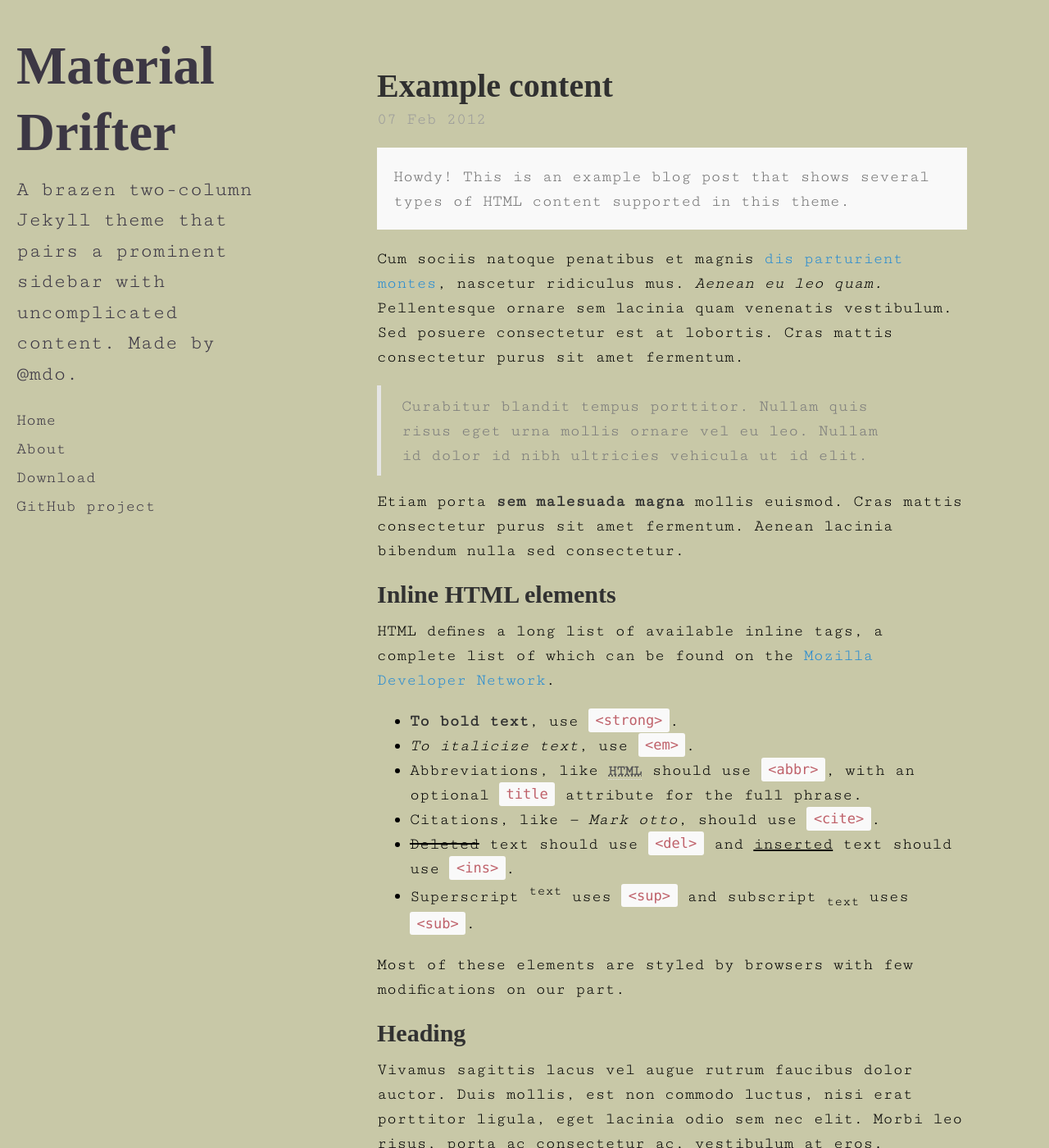
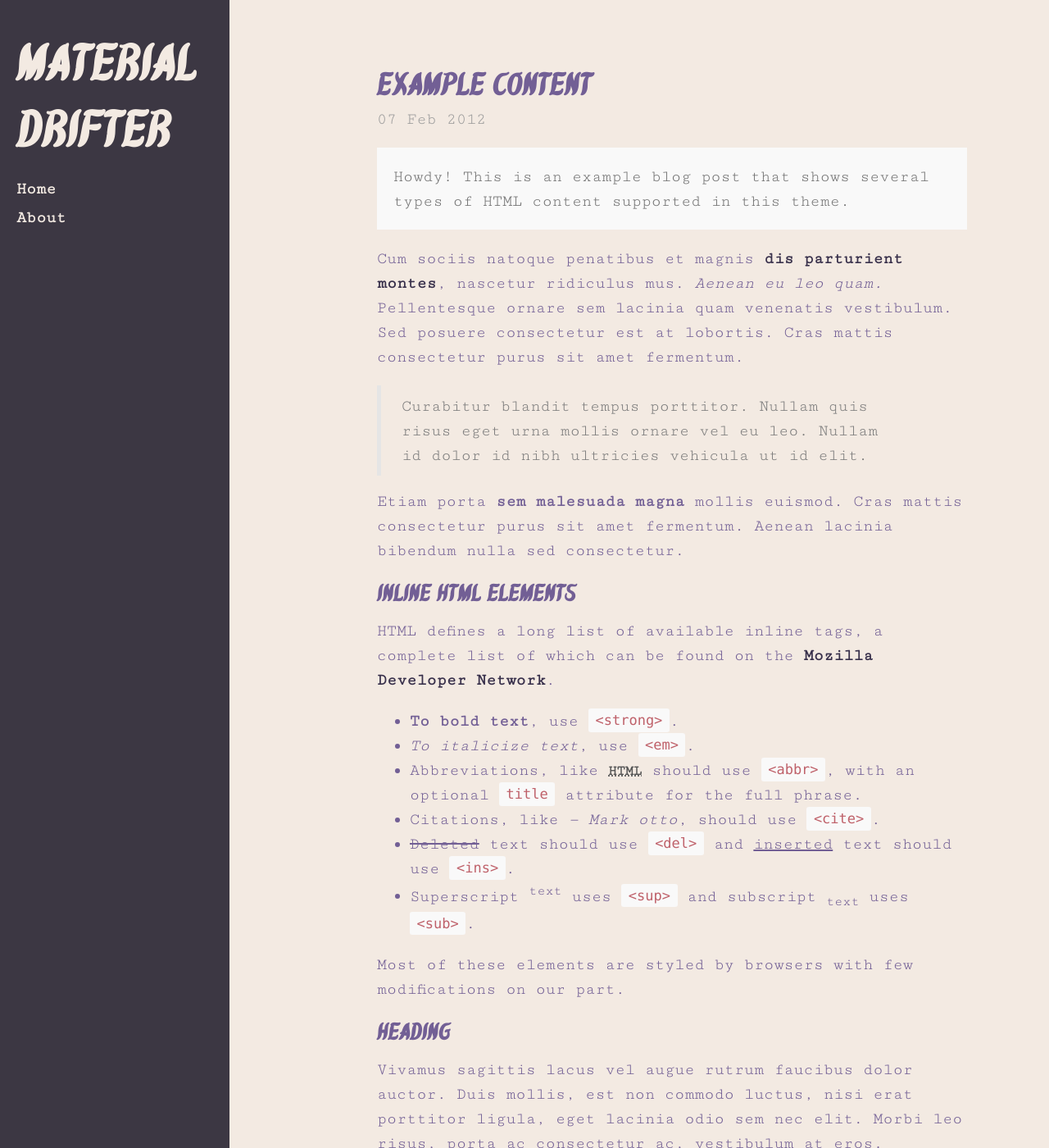
Before and after one commit to material-drifter/material-drifter.github.io, a Jekyll site: the page built from _posts/2012-02-07-example-content.md, in a window 1280 px wide and 1400 px high. Shown: the whole window at 82% size. Built offline with Jekyll 4.4.1, drawn with Linux system fonts in a browser that asks for light colours; some web fonts are replaced; some of the changed text lies outside the part shown.

Commit message:
inital styling

```diff
--- a/_includes/sidebar.html
+++ b/_includes/sidebar.html
@@ -1,10 +1,7 @@
 <div class="sidebar">
     <div class="container sidebar">
         <div class="sidebar-about">
-            <h1>
-                <a href="{{ site.baseurl }}"> {{ site.title }} </a>
-            </h1>
-            <p class="lead">{{ site.description }}</p>
+            <h1>{{ site.title }}</h1>
         </div>
 
         <nav class="sidebar-nav">
@@ -25,15 +22,6 @@
                 >{{ node.title }}</a
             >
             {% endif %} {% endif %} {% endfor %}
-
-            <a
-                class="sidebar-nav-item"
-                href="{{ site.github.repo }}/archive/v{{ site.version }}.zip"
-                >Download</a
-            >
-            <a class="sidebar-nav-item" href="{{ site.github.repo }}"
-                >GitHub project</a
-            >
         </nav>
     </div>
 </div>
--- a/_layouts/post.html
+++ b/_layouts/post.html
@@ -3,23 +3,7 @@ layout: default
 ---
 
 <div class="post">
-  <h1 class="post-title">{{ page.title }}</h1>
-  <span class="post-date">{{ page.date | date_to_string }}</span>
-  {{ content }}
+    <h1 class="post-title">{{ page.title }}</h1>
+    <span class="post-date">{{ page.date | date_to_string }}</span>
+    {{ content }}
 </div>
-
-<div class="related">
-  <h2>Related Posts</h2>
-  <ul class="related-posts">
-    {% for post in site.related_posts limit:3 %}
-      <li>
-        <h3>
-          <a href="{{ post.url }}">
-            {{ post.title }}
-            <small>{{ post.date | date_to_string }}</small>
-          </a>
-        </h3>
-      </li>
-    {% endfor %}
-  </ul>
-</div>
--- a/public/css/hyde.css
+++ b/public/css/hyde.css
@@ -29,6 +29,15 @@
  * Update the foundational and global aspects of the page.
  */
 
+@font-face {
+    font-family: "Kawit";
+    font-style: normal;
+    font-weight: normal;
+    src:
+        local("fonts/Kawit"),
+        url("fonts/Kawit.woff") format("woff");
+}
+
 html {
     font-family: "Cutive Mono", "Courier New", Courier, monospace;
 }
@@ -53,8 +62,8 @@ html {
 .sidebar {
     text-align: center;
     padding: 2rem 1rem;
-    color: #3c3744;
-    background-color: #c8c8a7;
+    color: #f3eae2;
+    background-color: #3c3743;
 }
 @media (min-width: 48em) {
     .sidebar {
@@ -62,21 +71,21 @@ html {
         top: 0;
         left: 0;
         bottom: 0;
-        width: 18rem;
+        width: 14rem;
         text-align: left;
     }
 }
 
 /* Sidebar links */
 .sidebar a {
-    color: #3c3744;
+    color: #f3eae2;
 }
 
 /* About section */
 .sidebar-about h1 {
-    color: #fff;
+    color: #f3eae2;
     margin-top: 0;
-    font-family: "Pirata One", serif;
+    font-family: "Kawit", serif;
     font-size: 3.25rem;
 }
 
@@ -160,84 +169,3 @@ a.sidebar-nav-item:focus {
         margin-right: 22rem;
     }
 }
-
-/*
- * Themes
- *
- * As of v1.1, Hyde includes optional themes to color the sidebar and links
- * within blog posts. To use, add the class of your choosing to the `body`.
- */
-
-/* Base16 (http://chriskempson.github.io/base16/#default) */
-
-/* Red */
-.theme-base-08 .sidebar {
-    background-color: #ac4142;
-}
-.theme-base-08 .content a,
-.theme-base-08 .related-posts li a:hover {
-    color: #ac4142;
-}
-
-/* Orange */
-.theme-base-09 .sidebar {
-    background-color: #d28445;
-}
-.theme-base-09 .content a,
-.theme-base-09 .related-posts li a:hover {
-    color: #d28445;
-}
-
-/* Yellow */
-.theme-base-0a .sidebar {
-    background-color: #f4bf75;
-}
-.theme-base-0a .content a,
-.theme-base-0a .related-posts li a:hover {
-    color: #f4bf75;
-}
-
-/* Green */
-.theme-base-0b .sidebar {
-    background-color: #90a959;
-}
-.theme-base-0b .content a,
-.theme-base-0b .related-posts li a:hover {
-    color: #90a959;
-}
-
-/* Cyan */
-.theme-base-0c .sidebar {
-    background-color: #75b5aa;
-}
-.theme-base-0c .content a,
-.theme-base-0c .related-posts li a:hover {
-    color: #75b5aa;
-}
-
-/* Blue */
-.theme-base-0d .sidebar {
-    background-color: #6a9fb5;
-}
-.theme-base-0d .content a,
-.theme-base-0d .related-posts li a:hover {
-    color: #6a9fb5;
-}
-
-/* Magenta */
-.theme-base-0e .sidebar {
-    background-color: #aa759f;
-}
-.theme-base-0e .content a,
-.theme-base-0e .related-posts li a:hover {
-    color: #aa759f;
-}
-
-/* Brown */
-.theme-base-0f .sidebar {
-    background-color: #8f5536;
-}
-.theme-base-0f .content a,
-.theme-base-0f .related-posts li a:hover {
-    color: #8f5536;
-}
--- a/public/css/poole.css
+++ b/public/css/poole.css
@@ -24,7 +24,6 @@
  * Posts and pages
  * Pagination
  * Reverse layout
- * Themes
  */
 
 /*
@@ -32,6 +31,15 @@
  *
  * Update the foundational and global aspects of the page.
  */
+
+@font-face {
+    font-family: "KawitFree-Italic";
+    font-style: normal;
+    font-weight: normal;
+    src:
+        local("/fonts/Kawit"),
+        url("/fonts/Kawit.woff") format("woff");
+}
 
 * {
     -webkit-box-sizing: border-box;
@@ -57,16 +65,17 @@ html {
 }
 
 body {
-    color: ##c8c8a7;
-    background-color: #c8c8a7;
+    color: #725f95;
+    background-color: #f3eae2;
     -webkit-text-size-adjust: 100%;
     -ms-text-size-adjust: 100%;
 }
 
 /* No `:visited` state is required by default (browsers will use `a`) */
 a {
-    color: #268bd2;
+    color: #38304b;
     text-decoration: none;
+    font-weight: bold;
 }
 a strong {
     color: inherit;
@@ -84,12 +93,12 @@ h3,
 h4,
 h5,
 h6 {
-    font-family: "Pirata One", serif;
+    font-family: "Kawit", serif;
 
     margin-bottom: 0.5rem;
     font-weight: bold;
     line-height: 1.25;
-    color: #313131;
+    color: #725f95;
     text-rendering: optimizeLegibility;
 }
 h1 {
@@ -117,7 +126,7 @@ p {
 }
 
 strong {
-    color: #303030;
+    color: #725f95;
 }
 
 /* Lists */
@@ -312,15 +321,15 @@ tbody tr:nth-child(odd) th {
 .masthead-title {
     margin-top: 0;
     margin-bottom: 0;
-    color: #505050;
+    color: #c0c09b;
 }
 .masthead-title a {
-    color: #505050;
+    color: #c0c09b;
 }
 .masthead-title small {
     font-size: 75%;
     font-weight: 400;
-    color: #c0c0c0;
+    color: #c0c09b;
     letter-spacing: 0;
 }
 
@@ -340,7 +349,7 @@ tbody tr:nth-child(odd) th {
 .page-title,
 .post-title,
 .post-title a {
-    color: #303030;
+    color: #725f95;
 }
 .page-title,
 .post-title {
```
Also changed, not shown: public/css/fonts/Kawit.woff (added), 10 other files.
